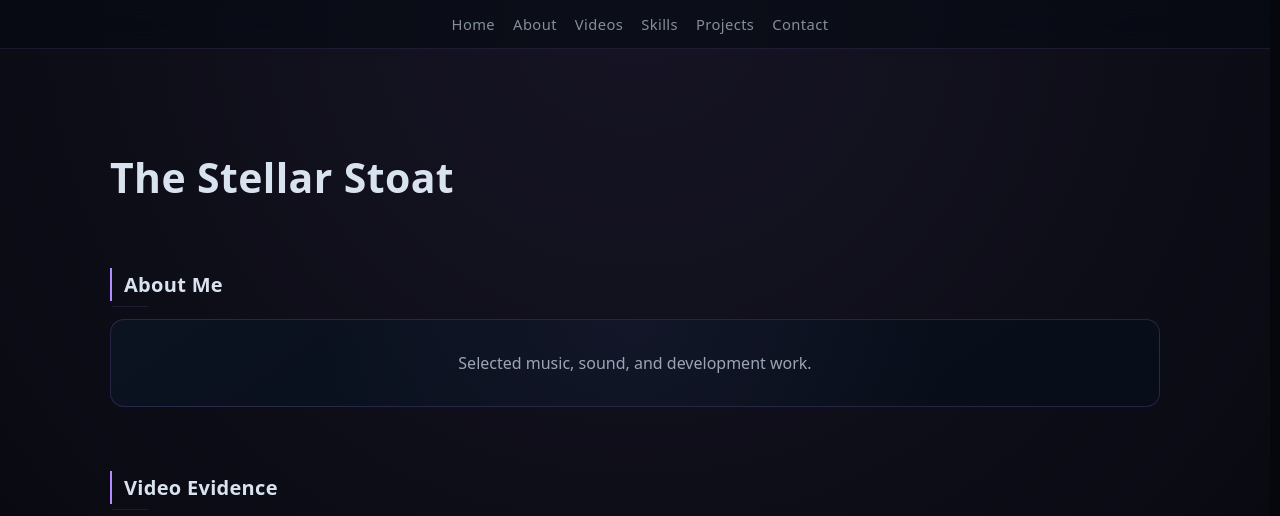
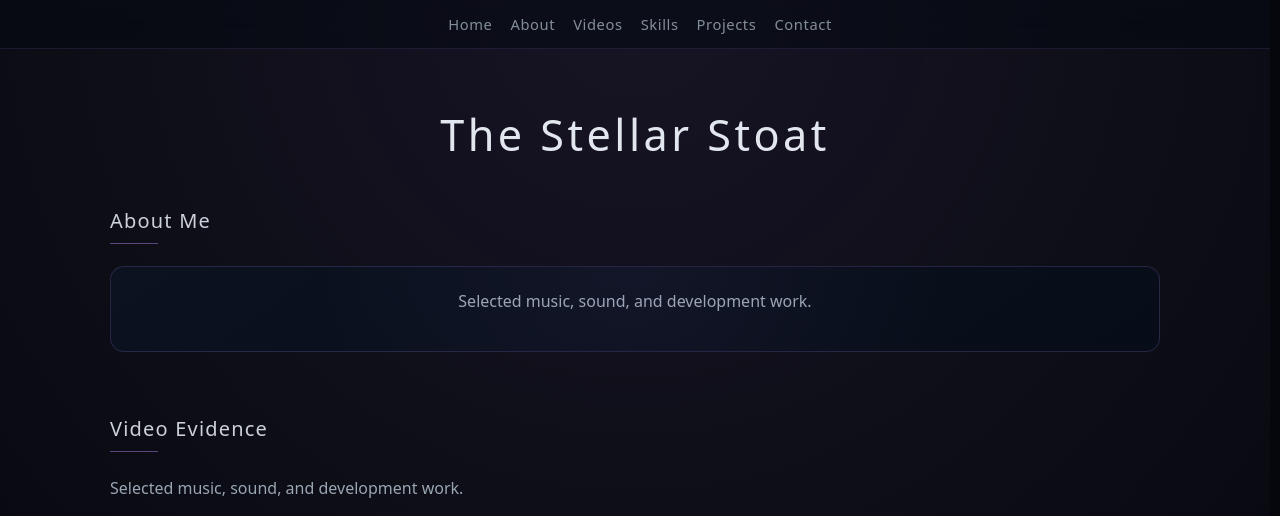
Before and after one commit to trenthian/trenthian.github.io, a Jekyll site: the page built from index.md, in a window 1280 px wide and 1400 px high. Shown: the top 516 px of the window. Built offline with Jekyll 4.4.1, drawn with Linux system fonts in a browser that asks for light colours.

Commit message:
Update style.scss

```diff
--- a/assets/css/style.scss
+++ b/assets/css/style.scss
@@ -67,45 +67,81 @@
 }
 
 /* ==========================================================
-   TYPOGRAPHY (FIXED VISIBILITY + HIERARCHY)
+   TYPOGRAPHY SYSTEM
    ========================================================== */
 
 h1 {
-  font-size: clamp(2.1rem, 3.2vw, 2.6rem);
-  font-weight: 600;
-  letter-spacing: 0.4px;
-  margin-bottom: 12px;
-  color: var(--text);
+
+  margin: 0 0 26px;
+
+  font-size: clamp(2rem, 4vw, 2.7rem);
+
+  font-weight: 400;
+
+  letter-spacing: 0.08em;
+
+  line-height: 1.15;
+
+  color: rgba(235,240,248,.96);
+
+  text-align: center;
+
 }
 
 h2 {
-  margin-top: 56px;
-  margin-bottom: 18px;
-  padding-left: 12px;
-  border-left: 2px solid var(--accent);
+
+  position: relative;
+
+  margin: 48px 0 22px;
+
+  padding-bottom: 10px;
 
   font-size: 1.25rem;
-  font-weight: 600;
-  letter-spacing: 0.3px;
 
-  color: var(--text);
-  position: relative;
+  font-weight: 400;
+
+  letter-spacing: 0.06em;
+
+  line-height: 1.3;
+
+  color: rgba(224,230,238,.90);
+
 }
 
 h2::after {
+
   content: "";
+
   position: absolute;
+
   left: 0;
-  bottom: -6px;
-  width: 36px;
+
+  bottom: 0;
+
+  width: 48px;
+
   height: 1px;
-  background: var(--accent-soft);
+
+  background: rgba(179,140,255,.45);
+
 }
 
 p {
-  margin: 10px 0;
+
+  margin: 0 0 16px;
+
   color: var(--muted);
-  line-height: 1.65;
+
+  line-height: 1.75;
+
+}
+
+strong {
+
+  font-weight: 500;
+
+  letter-spacing: .02em;
+
 }
 
 /* links */
@@ -167,7 +203,8 @@
 .nav a {
   color: rgba(154, 166, 178, 0.85);
   font-size: 0.92rem;
-  letter-spacing: 0.4px;
+  letter-spacing: 0.04em;
+  transition: color 160ms ease;
 }
 
 .nav a:hover {
```
